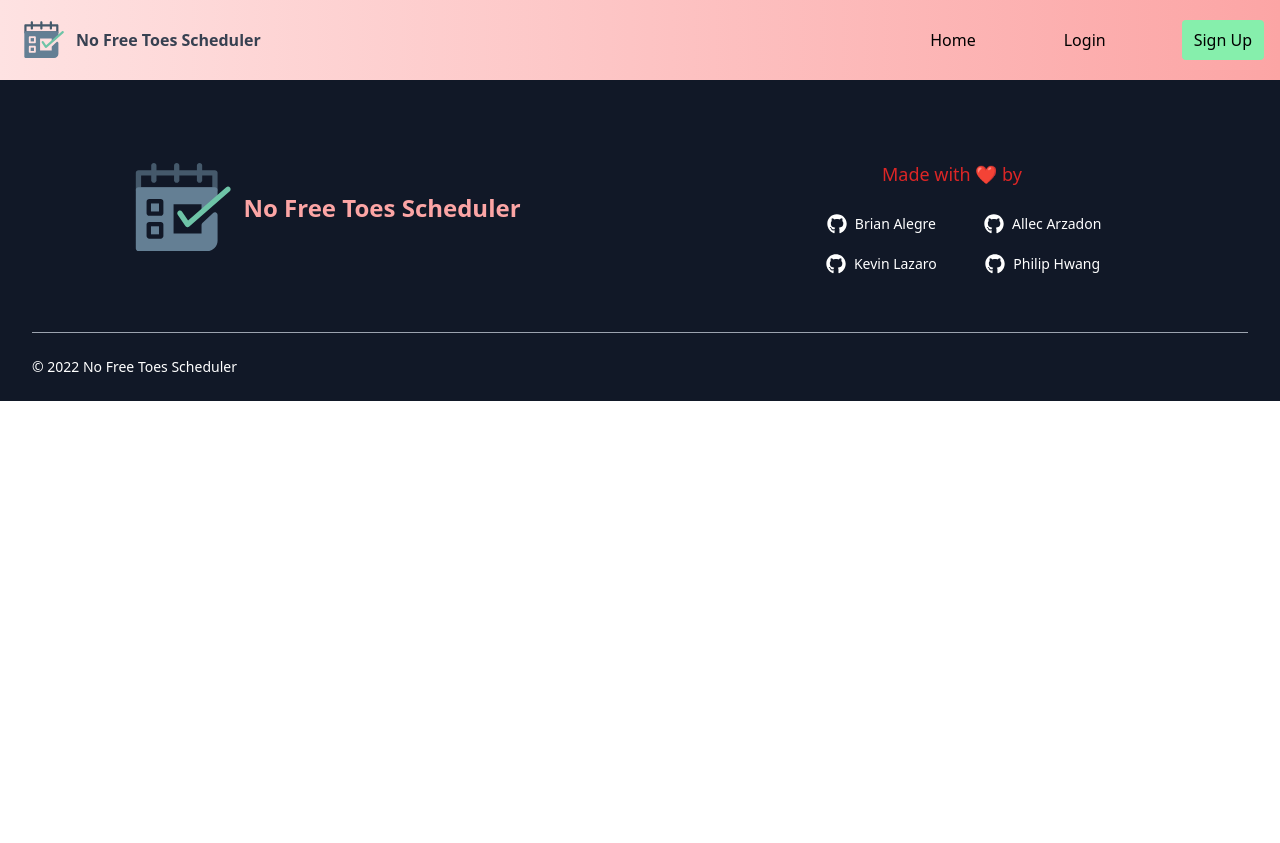
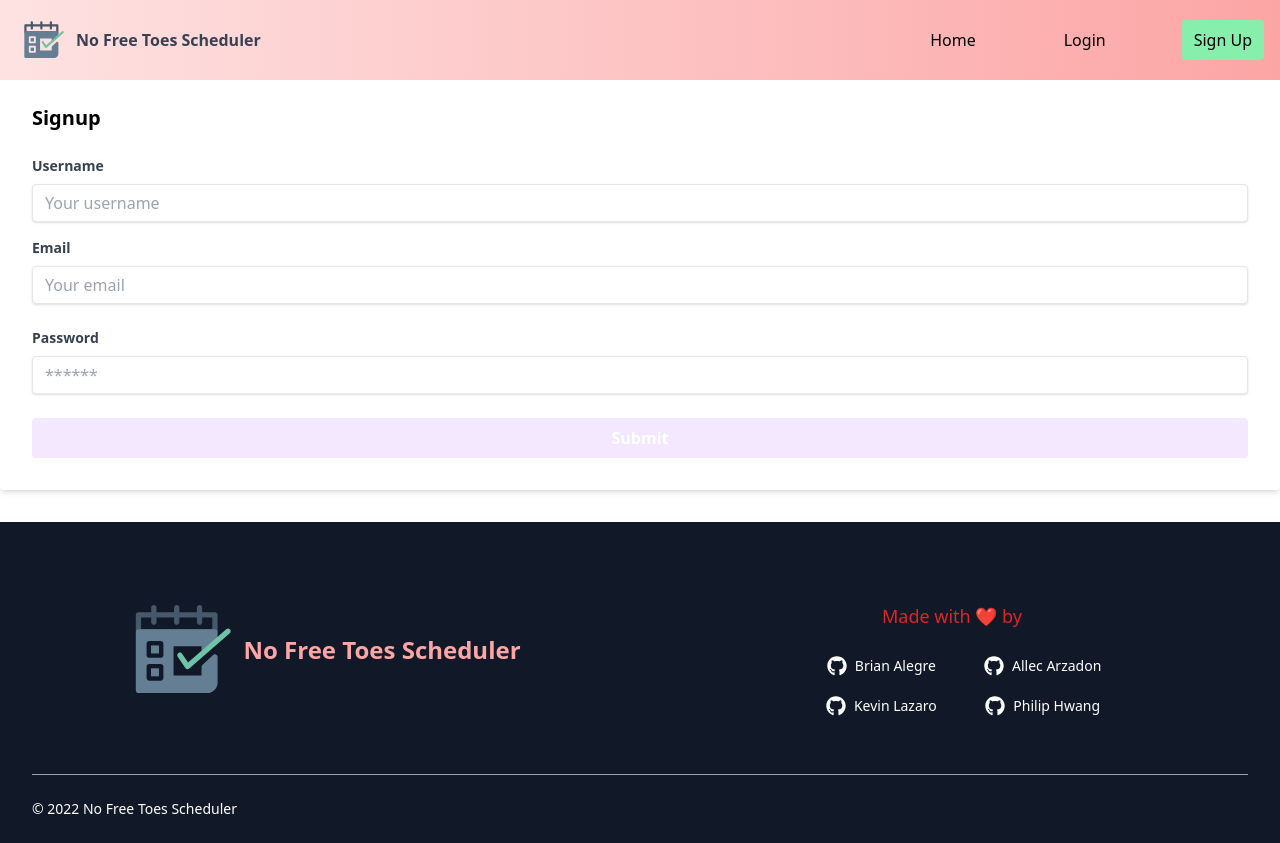
Before and after one commit to brianalegre/No-Free-Toes, a React (Create React App) app in the folder client/: page /signup/client in a window 1280 px wide. Before the commit the page ends 800 px from the top, so only its background shows below. Built offline with nearby package versions, Linux system fonts and the light colour scheme; the HTML template or start-up script is replaced by a standard one.

Commit message:
adding sign up pages

```diff
--- a/client/src/App.js
+++ b/client/src/App.js
@@ -9,6 +9,9 @@ import Footer from "./components/Footer"
 import Login from "./components/Login"
 import LoginClient from "./components/Login/pages/ClientLogin"
 import LoginProvider from "./components/Login/pages/ProviderLogin"
+import Signup from "./components/Signup/SignUp"
+import SignupClient from "./components/Signup/pages/ClientSignup"
+import SignupProvider from "./components/Signup/pages/ProviderSignup"
 
 const client = new ApolloClient({
   uri: "/graphql",
@@ -25,6 +28,9 @@ const App = () => (
         <Route path="/login" element={<Login />} />
         <Route path="/login/client" element={<LoginClient />} />
         <Route path="/login/provider" element={<LoginProvider />} />
+        <Route path="/signup" element={<Signup />} />
+        <Route path="/signup/client" element={<SignupClient />} />
+        <Route path="/signup/provider" element={<SignupProvider />} />
       </Routes >
       <Footer />
     </Router >
--- a/client/src/components/Login/pages/ClientLogin.js
+++ b/client/src/components/Login/pages/ClientLogin.js
@@ -1,4 +1,5 @@
 import React from "react";
+import { Link } from 'react-router-dom';
 
 const ClientLogin = () => {
 
@@ -25,7 +26,7 @@ return (
           </div>
         <button type="submit" class="w-full text-white bg-blue-700 hover:bg-blue-800 focus:ring-4 focus:outline-none focus:ring-blue-300 font-medium rounded-lg text-sm px-5 py-2.5 text-center dark:bg-blue-600 dark:hover:bg-blue-700 dark:focus:ring-blue-800">Login to your account</button>
         <div class="text-sm font-medium text-gray-500 dark:text-gray-300">
-            Not registered? <a href="../../Sign-Up/SignupMain.js" class="text-blue-700 hover:underline dark:text-blue-500">Create account</a>
+            Not registered? <Link to="/signup" class="text-blue-700 hover:underline dark:text-blue-500">Create account</Link>
         </div>
     </form>
 </div>
--- a/client/src/components/Login/pages/ProviderLogin.js
+++ b/client/src/components/Login/pages/ProviderLogin.js
@@ -1,10 +1,10 @@
-// import React, { useState } from 'react';
+import React, { useState } from 'react';
 // import { useMutation } from '@apollo/client';
-// import { Link } from 'react-router-dom';
+import { Link } from 'react-router-dom';
 // import { LOGIN } from '../utils/mutations';
 // import Auth from '../utils/auth';
 
-// function Login(props) {
+function Login(props) {
 //   const [formState, setFormState] = useState({ email: '', password: '' });
 //   const [login, { error }] = useMutation(LOGIN);
 
@@ -29,43 +29,42 @@
 //     });
 //   };
 
-//   return (
-//     <div className="container my-1">
-//       <Link to="/signup">← Go to Signup</Link>
+  return (
+    <div className=" p-4 w-full max-w-sm bg-white rounded-lg border border-gray-200 shadow-md sm:p-6 md:p-8 dark:bg-gray-800 dark:border-gray-700">
 
-//       <h2>Login</h2>
-//       <form onSubmit={handleFormSubmit}>
-//         <div className="flex-row space-between my-2">
-//           <label htmlFor="email">Email address:</label>
-//           <input
-//             placeholder="youremail@test.com"
-//             name="email"
-//             type="email"
-//             id="email"
-//             onChange={handleChange}
-//           />
-//         </div>
-//         <div className="flex-row space-between my-2">
-//           <label htmlFor="pwd">Password:</label>
-//           <input
-//             placeholder="******"
-//             name="password"
-//             type="password"
-//             id="pwd"
-//             onChange={handleChange}
-//           />
-//         </div>
-//         {error ? (
-//           <div>
-//             <p className="error-text">The provided credentials are incorrect</p>
-//           </div>
-//         ) : null}
-//         <div className="flex-row flex-end">
-//           <button type="submit">Submit</button>
-//         </div>
-//       </form>
-//     </div>
-//   );
-// }
+      <h2>Login</h2>
+     <form class="space-y-6" action="#">
+        <div className="flex-row space-between my-2">
+          <label htmlFor="email">Email address:</label>
+          <input
+            placeholder="youremail@test.com"
+            name="email"
+            type="email"
+            id="email"
+            // onChange={handleChange}
+          />
+        </div>
+        <div className="flex-row space-between my-2">
+          <label htmlFor="pwd">Password:</label>
+          <input
+            placeholder="******"
+            name="password"
+            type="password"
+            id="pwd"
+            // onChange={handleChange}
+          />
+        </div>
+        {/* {error ? (
+          <div>
+            <p className="error-text">The provided credentials are incorrect</p>
+          </div>
+        ) : null} */}
+        <div className="flex-row flex-end">
+          <button type="submit">Submit</button>
+        </div>
+      </form>
+    </div>
+  );
+}
 
-// export default Login;
+export default Login;
--- /dev/null
+++ b/client/src/components/Signup/pages/ClientSignup.js
@@ -0,0 +1,124 @@
+import React, { useState } from "react";
+import { Link } from "react-router-dom";
+
+// import { useMutation } from "@apollo/client";
+// import { ADD_USER } from "../utils/mutations";
+
+// import Auth from "../utils/auth";
+
+const ClientSignup = () => {
+  const [formState, setFormState] = useState({
+    username: "",
+    email: "",
+    password: "",
+  });
+//   const [addUser, { error, data }] = useMutation(ADD_USER);
+
+  const handleChange = (event) => {
+    const { name, value } = event.target;
+
+    setFormState({
+      ...formState,
+      [name]: value,
+    });
+  };
+
+  const handleFormSubmit = async (event) => {
+    event.preventDefault();
+
+    // try {
+    //   const { data } = await addUser({
+    //     variables: { ...formState },
+    //   });
+
+//       Auth.login(data.addUser.token);
+//     } catch (e) {
+//       console.error(e);
+//     }
+  };
+
+  return (
+    <div className="max-w-xxl justify-center">
+      {/* {data ? (
+        <p>
+          Success! You may now head <Link to="/">back to the homepage.</Link>
+        </p>
+      ) : ( */}
+        <form
+          className="bg-white shadow-md rounded px-8 pt-6 pb-8 mb-4"
+          onSubmit={handleFormSubmit}
+        >
+          <h1 className="text-xl font-extrabold">Signup</h1>
+          <br />
+          <div className="mb-4">
+            <label
+              className="block text-gray-700 text-sm font-bold mb-2"
+              htmlFor="username"
+            >
+              Username
+            </label>
+            <input
+              className="shadow appearance-none border rounded w-full py-2 px-3 text-gray-700 leading-tight focus:outline-none focus:shadow-outline"
+              placeholder="Your username"
+              name="username"
+              type="text"
+              value={formState.name}
+              onChange={handleChange}
+            />
+          </div>
+
+          <div className="mb-6">
+            <label
+              className="block text-gray-700 text-sm font-bold mb-2"
+              htmlFor="email"
+            >
+              Email
+            </label>
+            <input
+              className="shadow appearance-none border rounded w-full py-2 px-3 text-gray-700 leading-tight focus:outline-none focus:shadow-outline"
+              placeholder="Your email"
+              name="email"
+              type="email"
+              value={formState.email}
+              onChange={handleChange}
+            />
+          </div>
+
+          <div className="mb-6">
+            <label
+              className="block text-gray-700 text-sm font-bold mb-2"
+              htmlFor="password"
+            >
+              Password
+            </label>
+            <input
+              className="shadow appearance-none border rounded w-full py-2 px-3 text-gray-700 leading-tight focus:outline-none focus:shadow-outline"
+              placeholder="******"
+              name="password"
+              type="password"
+              value={formState.password}
+              onChange={handleChange}
+            />
+          </div>
+
+          <button
+            className="bg-purple-100 hover:bg-purple-200 text-white font-bold py-2 px-4 rounded w-full"
+            style={{ cursor: "pointer" }}
+            type="submit"
+          >
+            Submit
+          </button>
+        </form>
+      {/* )} */}
+
+      {/* {error && (
+        <div className="my-3 p-3 bg-danger text-white">{error.message}</div>
+      )} */}
+      <p className="text-center text-white text-xs">
+        &copy;2022 GitFit Corp. All rights reserved.
+      </p>
+    </div>
+  );
+};
+
+export default ClientSignup;
```
Also changed, not shown: client/src/components/Login/Login.js (+6 -7 lines), client/src/components/Signup/SignUp.js (added), client/src/components/Signup/pages/ProviderSignup.js (added).
